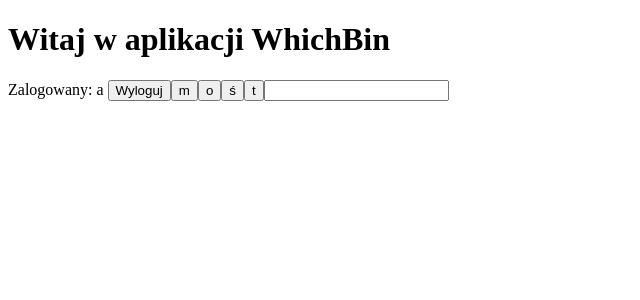
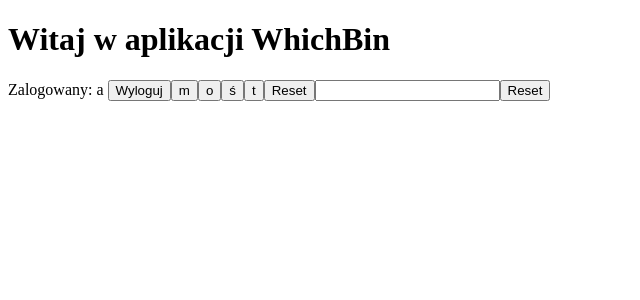
Before and after one commit to worldpres/angular520, an Angular app: page / in a window 1280 px wide. Both pictures are taken after a click on the button "Zaloguj się". Shown: the top 300 px of the page, without its empty margins (0-640 px from the left). Built offline with nearby package versions, Linux system fonts and the light colour scheme.

Commit message:
reset firstLetter and searchName

```diff
--- a/src/app/login/show/show.component.html
+++ b/src/app/login/show/show.component.html
@@ -1,8 +1,10 @@
 <button *ngFor="let letter of alphabet()" (click)="setFirstLetter(letter)">
   {{letter}}
 </button>
+<button (click)="setFirstLetter('')">Reset</button>
 
 <input type="text" [(ngModel)]="searchName">
+<button (click)="setSearchName('')">Reset</button>
 
 <div *ngFor="let junk of prepareDatabase(firstLetter, searchName)">
   <h2>{{ junk.name }}</h2>
--- a/src/app/login/show/show.component.ts
+++ b/src/app/login/show/show.component.ts
@@ -34,10 +34,6 @@
     }
   ]
 
-  private setFirstLetter(letter){
-    this.firstLetter=letter;
-  }
-
   private prepareDatabase(firstLetter='', searchName='', sortProp='name', sortAsc=true) {
     let data = this.database.sort(function(a, b) {
       if(sortAsc) return a[sortProp].localeCompare(b[sortProp]);
@@ -60,4 +56,12 @@
     return letters.sort( function(a, b){ return a.localeCompare(b); } );
   }
 
+  private setSearchName(s){
+    this.searchName = s;
+  }
+
+  private setFirstLetter(l){
+    this.firstLetter=l;
+  }
+
 }
```
